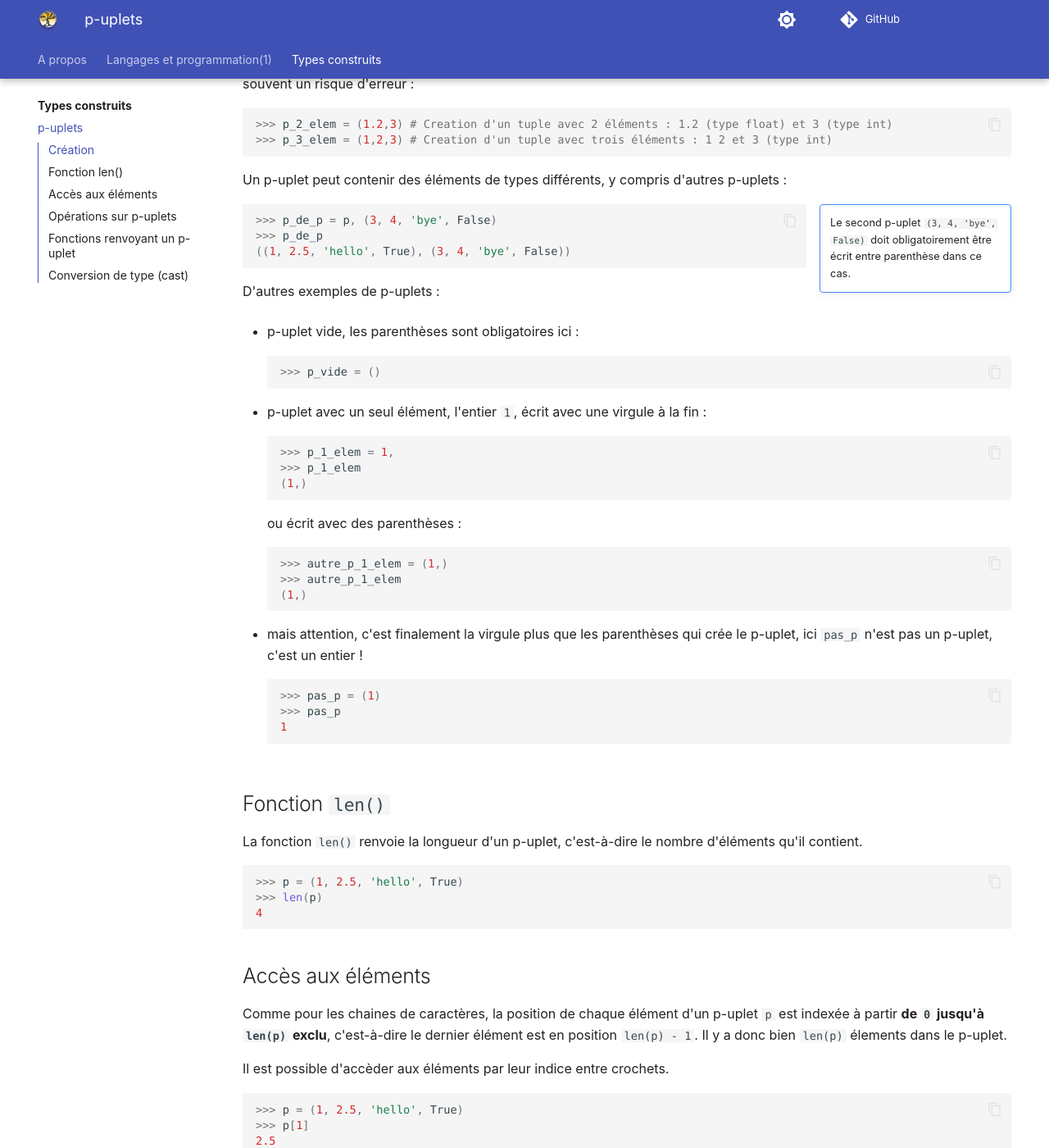
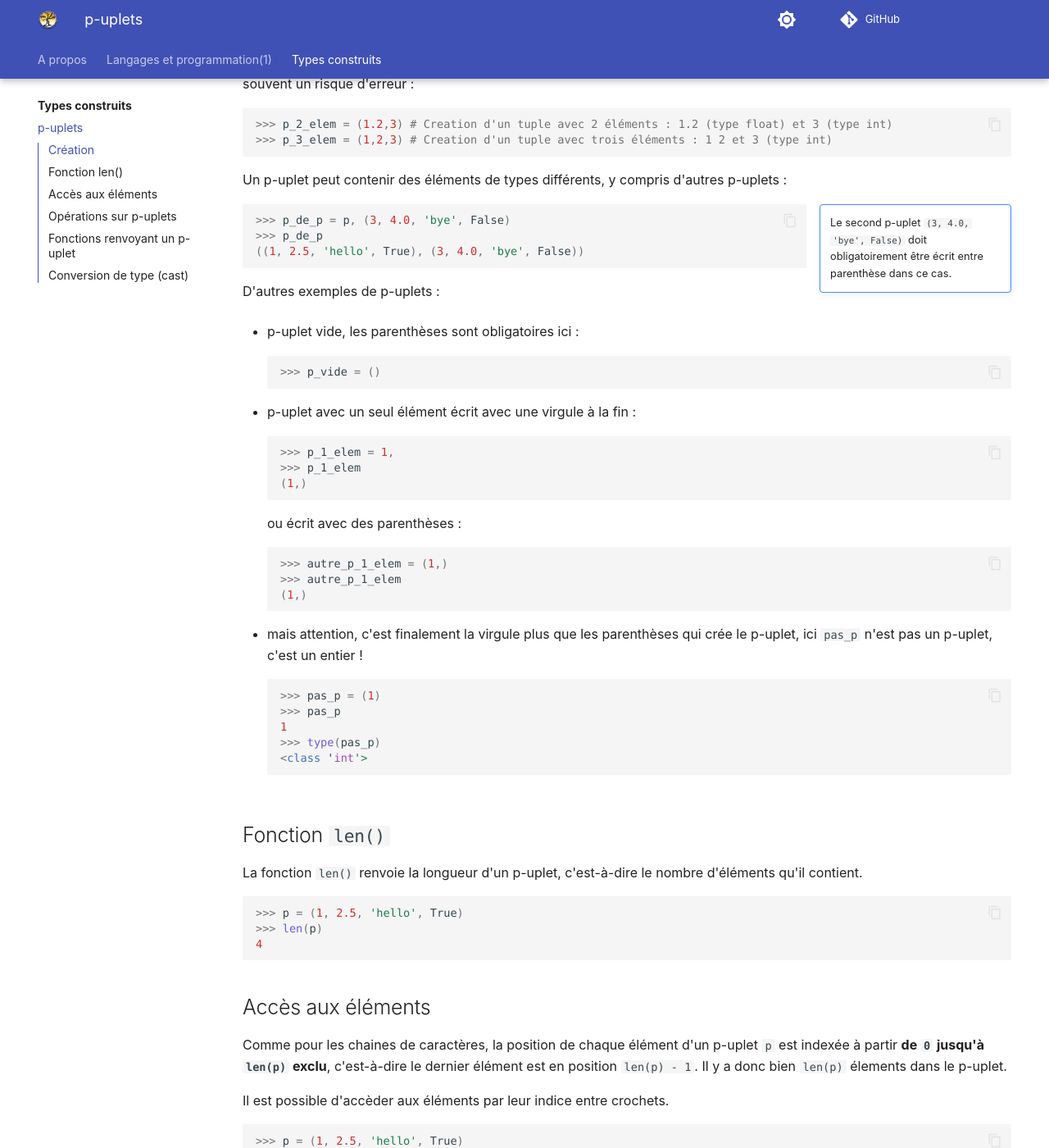
Before and after one commit to eipaca/NSI-1, an MkDocs documentation site: the page built from docs/types-construits/1-p-uplets.md, in a window 1280 px wide and 1400 px high, scrolled down 739 px. Shown: the whole window at 82% size. Built offline with MkDocs 1.6.1 and Material for MkDocs 9.7.7, drawn with Linux system fonts in a browser that asks for light colours; emoji names are drawn with the system emoji font; comment, search, counter and statistics services are not loaded.

Commit message:
Add files via upload

````diff
--- a/docs/types-construits/1-p-uplets.md
+++ b/docs/types-construits/1-p-uplets.md
@@ -38,12 +38,12 @@ Il est aussi possible de créer un p-uplet sans parenthèse :
 Un p-uplet peut contenir des éléments de types différents, y compris d'autres p-uplets :
 
 !!! note inline end ""
-    Le second p-uplet `(3, 4, 'bye', False)` doit obligatoirement être écrit entre parenthèse dans ce cas.
+    Le second p-uplet `(3, 4.0, 'bye', False)` doit obligatoirement être écrit entre parenthèse dans ce cas.
 
 ``` py
->>> p_de_p = p, (3, 4, 'bye', False)
+>>> p_de_p = p, (3, 4.0, 'bye', False)
 >>> p_de_p
-((1, 2.5, 'hello', True), (3, 4, 'bye', False))
+((1, 2.5, 'hello', True), (3, 4.0, 'bye', False))
 ```
 
 
@@ -55,7 +55,7 @@ D'autres exemples de p-uplets :
     >>> p_vide = ()
     ```
 -
-    p-uplet avec un seul élément, l'entier `1`, écrit avec une virgule à la fin :
+    p-uplet avec un seul élément écrit avec une virgule à la fin :
     ``` py
     >>> p_1_elem = 1,
     >>> p_1_elem
@@ -73,6 +73,8 @@ D'autres exemples de p-uplets :
     >>> pas_p = (1)
     >>> pas_p
     1
+    >>> type(pas_p)
+    <class 'int'>
     ```
 
 
````
